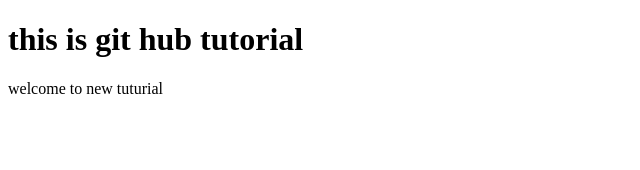
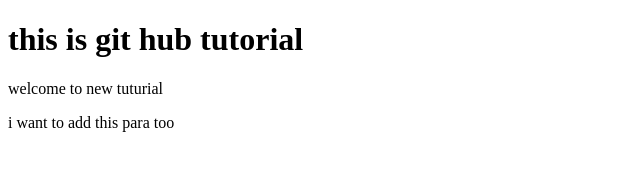
Before and after one commit to VijayBidwan1/HtmlProject, a plain HTML site: page index.html in a window 1280 px wide. Shown: the whole page, without its empty margins (0-640 px from the left). Drawn offline with Linux system fonts and the light colour scheme.

Commit message:
added new paragraph

```diff
--- a/index.html
+++ b/index.html
@@ -8,5 +8,6 @@
 <body>
     <h1>this is git hub tutorial</h1>
     <p>welcome to new tuturial</p>
+    <p>i want to add this para too</p>
 </body>
 </html>
```
